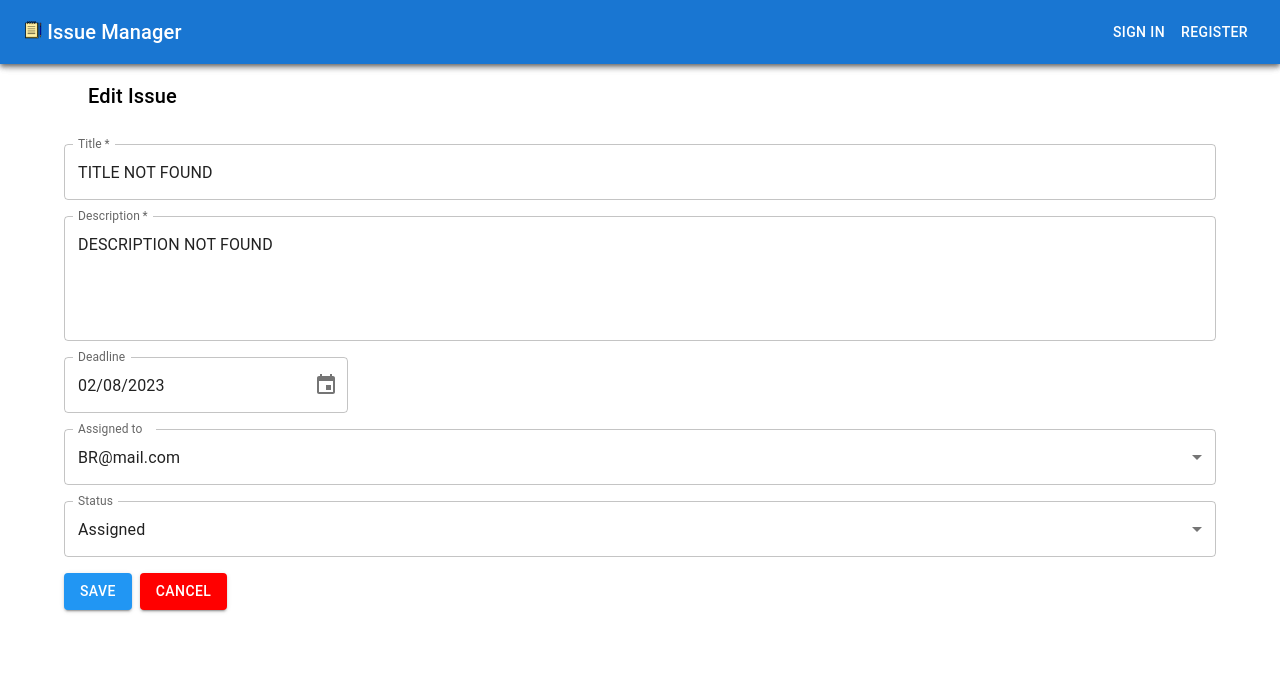
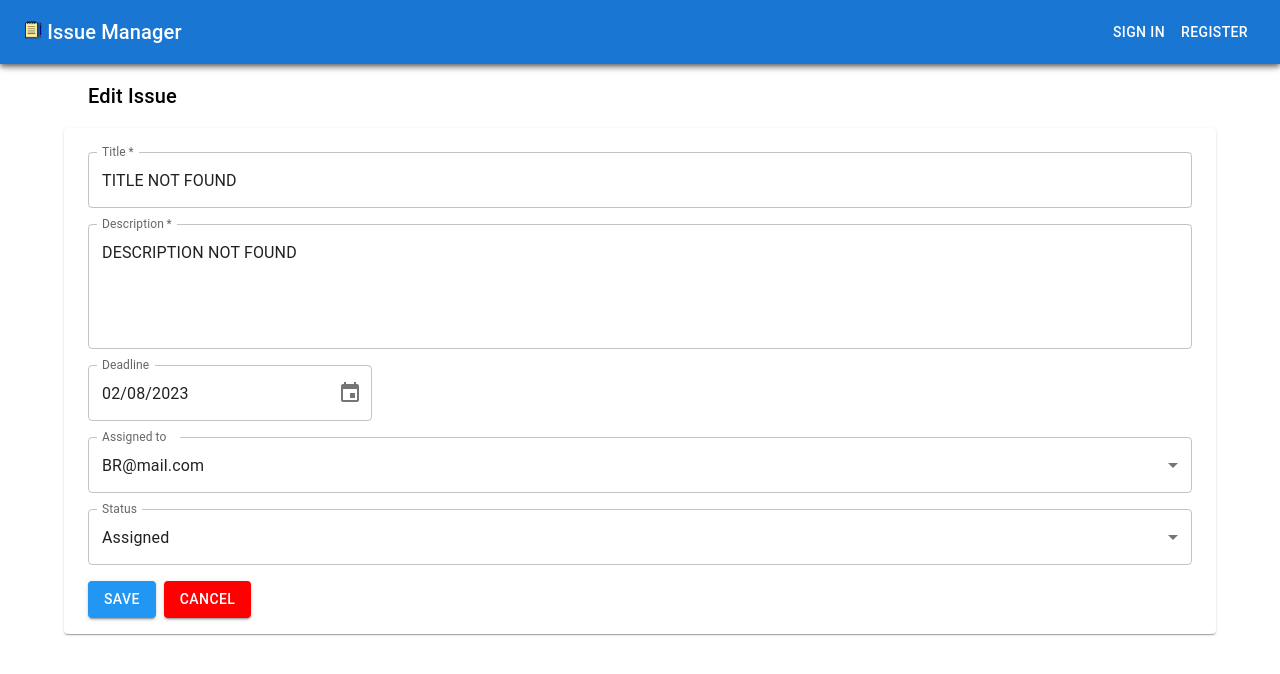
Before and after one commit to Bug-Tracker-Organization/Bug-Tracker-Frontend, a React (Create React App) app: page /edit-issue in a window 1280 px wide. Shown: the top 674 px of the page. Built offline with nearby package versions, Linux system fonts and the light colour scheme.

Commit message:
Made form more like the table from Issues Overview page on Edit Issue page

```diff
--- a/src/pages/EditIssue/EditIssue.js
+++ b/src/pages/EditIssue/EditIssue.js
@@ -17,6 +17,7 @@ import MenuItem from '@mui/material/MenuItem';
 import FormControl from '@mui/material/FormControl';
 import Select from '@mui/material/Select';
 import Toolbar from '@mui/material/Toolbar';
+import Paper from '@mui/material/Paper';
 
 export default function EditIssue(props) {
   const [organizationName, setOrganizationName] = useState('ORGANIZATION NAME NOT FOUND');
@@ -105,6 +106,8 @@ export default function EditIssue(props) {
             Edit Issue
           </Typography>
         </Toolbar>
+        <Paper sx={{ width: '100%', overflow: 'hidden' }}>
+          <Container>
             <TextField
               required
               fullWidth
@@ -116,7 +119,7 @@ export default function EditIssue(props) {
               helperText={errorTitle ? "This field is required" : null}
               error={errorTitle}
               onChange={handleOnChange}
-          sx={{ marginTop: 2 }}
+              sx={{ marginTop: 3 }}
             />
             <TextField
               required
@@ -182,6 +185,7 @@ export default function EditIssue(props) {
                 backgroundColor: blue[500], color: 'white',
                 marginTop: 2,
                 marginRight: 1,
+                marginBottom: 2
               }}>
               Save
             </Button>
@@ -193,9 +197,12 @@ export default function EditIssue(props) {
                   bgcolor: red[700],
                   color: 'white',
                 },
-            marginTop: 2 }}>
+                marginTop: 2,
+                marginBottom: 2 }}>
               Cancel
             </Button>
+          </Container>
+        </Paper>
       </Container>
     </>
   );
```
Lines whose indentation alone changed are shown as unchanged.
